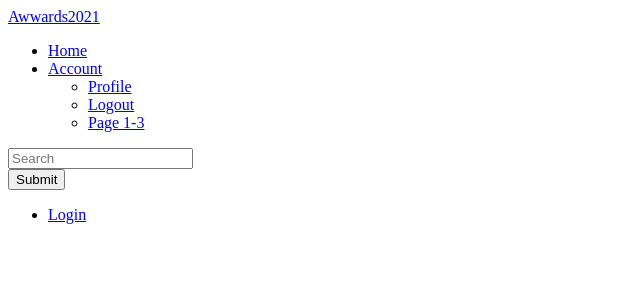
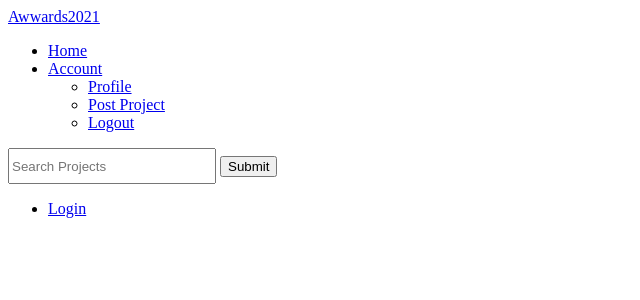
Before and after one commit to Kips-alih/awwards, a Django app: template awwardsapp/templates/navbar.html in a window 1280 px wide. Shown: the top 300 px of the page, without its empty margins (0-640 px from the left). Run offline with Django 3.2, Linux system fonts and the light colour scheme; the template is opened without the code that fills it, so the values that code supplies are empty; some libraries are stand-ins or nearby versions.

Commit message:
Modify the navbar

```diff
--- a/awwardsapp/templates/navbar.html
+++ b/awwardsapp/templates/navbar.html
@@ -12,20 +12,18 @@
         <a class="navbar-brand" href="#">Awwards2021</a>
       </div>
       <ul class="nav navbar-nav">
-        <li class="active"><a href="#">Home</a></li>
+        <li class="active"><a href="{%url 'index'%}">Home</a></li>
         <li class="dropdown"><a class="dropdown-toggle" data-toggle="dropdown" href="#">Account<span class="caret"></span></a>
           <ul class="dropdown-menu">
             <li><a href="{%url 'profile'%}"><span class="glyphicon glyphicon-user"></span>Profile</a></li>
+            <li><a href="{%url 'newProject' %}">Post Project</a></li>
             <li><a href="/logout">Logout</a></li>
-            <li><a href="#">Page 1-3</a></li>
           </ul>
         </li>
       </ul>
-      <form class="navbar-form navbar-left" action="#">
-        <div class="form-group">
-          <input type="text" class="form-control" placeholder="Search">
-        </div>
-        <button type="submit" class="btn btn-success">Submit</button>
+      <form class="navbar-form navbar-left" role="search" action="{% url 'search_results' %}">
+          <input type="text" class="form-control" placeholder="Search Projects" name="search" style="height: 30px; width: 200px;" >
+          <button class="btn btn-success" type="submit">Submit</button>
       </form>
       <ul class="nav navbar-nav navbar-right">
         <li><a href="/accounts/login/"><span class="glyphicon glyphicon-log-in"></span> Login</a></li>
```
